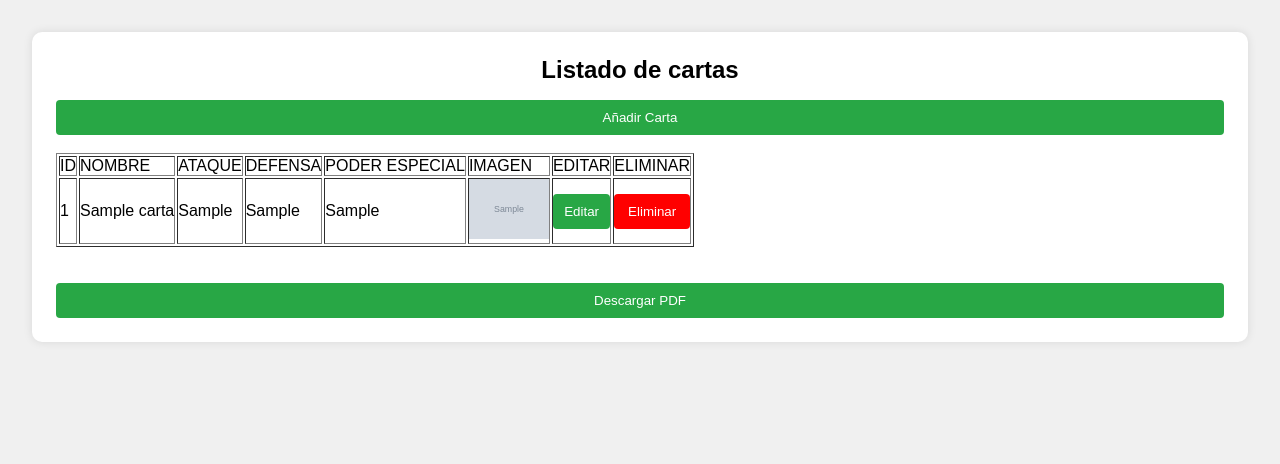
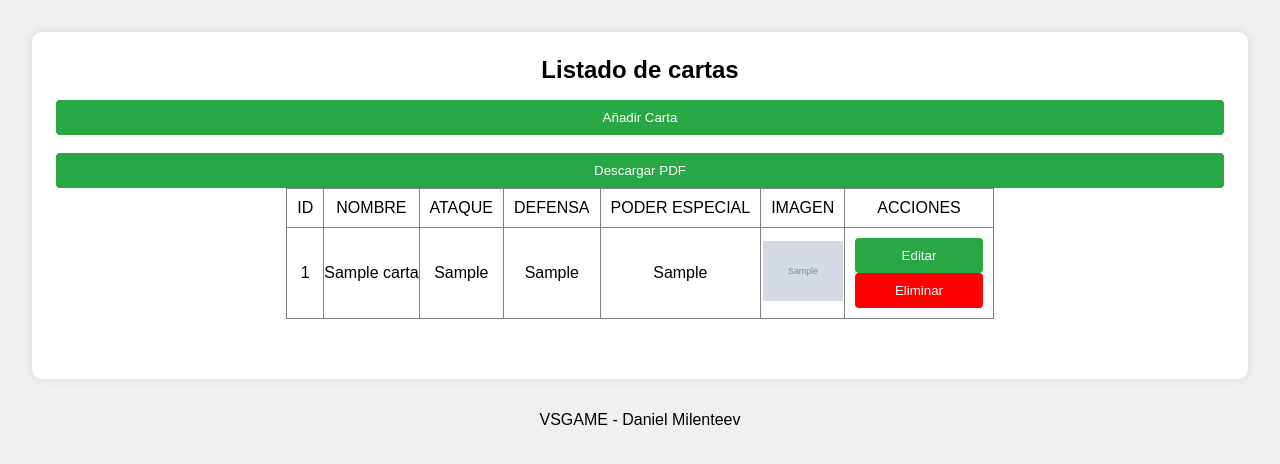
Before and after one commit to kobitxe/PRACTICA-VSGAME-DANIELMILENTEEV, a PHP site: page /daw/admin/cards/cards.php in a window 1280 px wide. Shown: the part 103-567 px from the top of the page. Run offline with PHP 8.4, Linux system fonts and the light colour scheme; the visitor is signed in with stand-in values (Sample User, id 1); tables that the repository leaves empty or names only in its code hold one stand-in row (values such as "Sample post"); grey boxes marked "Sample" are stand-in pictures.

Commit message:
Mejoras visuales

```diff
--- a/admin/assets/css/admin.css
+++ b/admin/assets/css/admin.css
@@ -182,3 +182,17 @@ a {
 .recordar-check {
     flex: 0 0 80%;
 }
+
+table, tr, td {
+    text-align: center;
+}
+
+table {
+    border-collapse: collapse;
+    padding: 10px;
+    margin: 0 auto;
+}
+
+footer {
+    text-align: center;
+}
--- a/admin/cards/cardEdit.php
+++ b/admin/cards/cardEdit.php
@@ -33,11 +33,14 @@ include './../../models/CartasBD.php';
                         if(isset($_GET['mensaje_error'])){echo "<a>" . $_GET['mensaje_error'] . "</a>";}
                         echo '<form action="procesar_carta_edit.php" method="POST">';
                         echo '<input type="hidden" name="id" value="' . $carta_encontrada['id'] . '">';
+                        echo '<input type="hidden" name="old_img" value="' . $carta_encontrada['img'] . '">';
                         echo '<br><br>Nombre: <input type="text" name="new_nombre" value="' . $carta_encontrada['nombre'] . '">';
                         echo ' <br><br>Ataque: <input type="text" name="new_ataque" value="' . $carta_encontrada['ataque'] . '">';
                         echo ' <br><br>Defensa: <input type="text" name="new_defensa" value="' . $carta_encontrada['defensa'] . '">';
                         echo ' <br><br>Poder Especial: <input type="text" name="new_poderespecial" value="' . $carta_encontrada['poder_especial'] . '">';
-                        echo ' <br><br>Nombre de imagen: <input type="text" name="new_img" value="' . $carta_encontrada['img'] . '">';
+                        echo '<label for="img">Imagen:</label> ';
+                        echo '<input type="file" name="new_img" id="img" accept="image/*">';
+                        echo '<br><br><img height=200px src=\'./uploads/imagenes/' . $carta_encontrada['img'] . '\'>';
                         echo '<br><br> <button type="submit">Aplicar cambios</button>';
                         echo '</form>';
 
--- a/admin/cards/cards.php
+++ b/admin/cards/cards.php
@@ -11,6 +11,8 @@ if ($_SERVER['REQUEST_METHOD'] === 'POST') {
 
     $pdf->SetPrintHeader(false);
     $pdf->SetPrintFooter(false);
+
+    $pdf->Image('http://127.0.0.1/daw/PRACTICA-VSGAME-DANIELMILENTEEV/img/logo.png', 10, 7, 35);
 
     $cartasDB = new CartasBD();
     $cartas = $cartasDB->obtenerArray();
@@ -31,6 +33,10 @@ if ($_SERVER['REQUEST_METHOD'] === 'POST') {
                 margin: 20px;
             }
 
+            h4 {
+                text-align: center;
+            }
+
             table {
                 border-collapse: collapse;
                 width: 100%;
@@ -49,19 +55,32 @@ if ($_SERVER['REQUEST_METHOD'] === 'POST') {
                 max-height: 60px;
             }
 
+            .cabecera {
+                background-color: #dba481;
+            }
+
+
         </style>
 
     <body>
+
         <h1>Informe de Cartas de VSGAME</h1>
-        <table border="1">
-            <tr>
-                <th>ID</th>
-                <th>NOMBRE</th>
-                <th>ATAQUE</th>
-                <th>DEFENSA</th>
-                <th>PODER ESPECIAL</th>
-                <th>IMAGEN</th>
-            </tr>';
+        <h4>';
+
+        date_default_timezone_set('Europe/Madrid');
+        $fecha_hora_actual = date('Y-m-d H:i:s');
+        $html .= $fecha_hora_actual;
+
+        $html .= '</h4>
+            <table border="1">
+                <tr>
+                    <th class ="cabecera"><strong>ID</strong></th>
+                    <th class ="cabecera"><strong>NOMBRE</strong></th>
+                    <th class ="cabecera"><strong>ATAQUE</strong></th>
+                    <th class ="cabecera"><strong>DEFENSA</strong></th>
+                    <th class ="cabecera"><strong>PODER ESPECIAL</strong></th>
+                    <th class ="cabecera"><strong>IMAGEN</strong></th>
+                </tr>';
 
     foreach ($cartas as $carta) {
         $html .= '<tr>';
@@ -70,11 +89,17 @@ if ($_SERVER['REQUEST_METHOD'] === 'POST') {
         $html .= '<td>' . $carta['ataque'] . '</td>';
         $html .= '<td>' . $carta['defensa'] . '</td>';
         $html .= '<td>' . $carta['poder_especial'] . '</td>';
-        $html .= '<td><img height="60px" src="./uploads/imagenes/' . $carta['img'] . '"></td>';
+        $html .= '<td><img height="50px" src="./uploads/imagenes/' . $carta['img'] . '"></td>';
         $html .= '</tr>';
     }
 
-    $html .= '</table></body></html>';
+        $html .= '</table></body>
+
+        <p>Número total de cartas: ';
+
+        $html .= count($cartas);
+
+        $html .= '</p> </html>';
 
     $pdf->writeHTML($html, true, false, true,);
 
@@ -96,6 +121,9 @@ include './../header.php';
 
             <button onclick="window.location.href='cardAdd.php'">Añadir Carta</button>
             <br><br>
+            <form method="POST">
+            <button type="submit">Descargar PDF</button>
+            </form>
 
 
         <?php
@@ -106,13 +134,11 @@ include './../header.php';
         ?>
 
         <br><br>
-        <form method="POST">
-            <button type="submit">Descargar PDF</button>
-        </form>
+
 
 
 
         </section>
     </main>
-</body>
-</html>
+
+<?php include './../footer.php'; ?>
--- a/models/CartasBD.php
+++ b/models/CartasBD.php
@@ -36,17 +36,16 @@ class CartasBD {
         $stmt->execute();
         $result = $stmt->fetchAll(PDO::FETCH_ASSOC);
 
-        echo '<table border = 1px>';
+        echo '<table border = 1px style="border-collapse: collapse; text-align: center;">';
 
-        echo '<tr>';
-        echo '<td> ID </td>';
-        echo '<td> NOMBRE </td>';
-        echo '<td> ATAQUE </td>';
-        echo '<td> DEFENSA </td>';
-        echo '<td> PODER ESPECIAL </td>';
-        echo '<td> IMAGEN </td>';
-        echo '<td> EDITAR </td>';
-        echo '<td> ELIMINAR </td>';
+        echo '<tr >';
+        echo '<td style="padding: 10px"> ID </td>';
+        echo '<td style="padding: 10px"> NOMBRE </td>';
+        echo '<td style="padding: 10px"> ATAQUE </td>';
+        echo '<td style="padding: 10px"> DEFENSA </td>';
+        echo '<td style="padding: 10px"> PODER ESPECIAL </td>';
+        echo '<td style="padding: 10px"> IMAGEN </td>';
+        echo '<td style="padding: 10px"> ACCIONES </td>';
         echo '</tr>';
 
         foreach ($result as $carta) {
@@ -57,9 +56,8 @@ class CartasBD {
             echo '<td>' . $carta['ataque']. '</td>';
             echo '<td>' . $carta['defensa']. '</td>';
             echo '<td>' . $carta['poder_especial']. '</td>';
-            echo '<td><img height="60px" src=\'./uploads/imagenes/' . $carta['img']. '\'></td>';
-            echo '<td> <button onclick="window.location.href=\'cardEdit.php?id=' . $carta['id'] . '\'"> Editar </button></td>';
-            echo '<td> <button class="eliminar" onclick="window.location.href=\'procesar_eliminar_carta.php?id=' . $carta['id'] . '\'"> Eliminar </button> </td>';
+            echo '<td ><img height="60px" src=\'./uploads/imagenes/' . $carta['img']. '\'></td>';
+            echo '<td style="padding: 10px"> <button onclick="window.location.href=\'cardEdit.php?id=' . $carta['id'] . '\'"> Editar </button> <button class="eliminar" onclick="window.location.href=\'procesar_eliminar_carta.php?id=' . $carta['id'] . '\'"> Eliminar </button> </td>';
             echo '</tr>';
         }
 
```
Also changed, not shown: admin/cards/procesar_carta_edit.php (+8 -1 lines), models/UsuarioBD.php (+3 -5 lines), admin/cards/uploads/imagenes/Captura de pantalla 2023-10-23 194838.png (added), admin/cards/uploads/imagenes/Captura de pantalla 2023-12-14 175128.png (added), img/logo.png (added), 1 other file.
